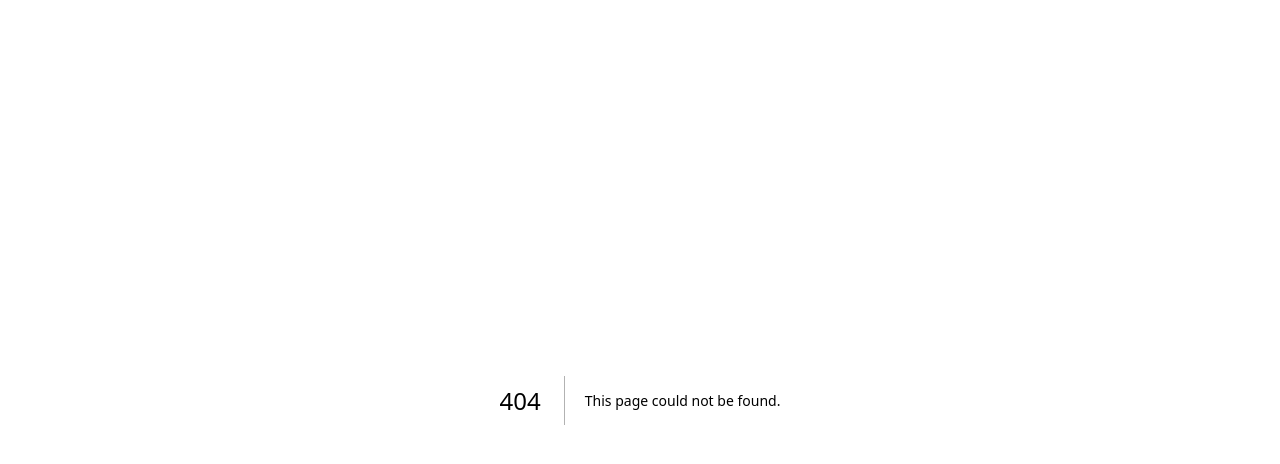
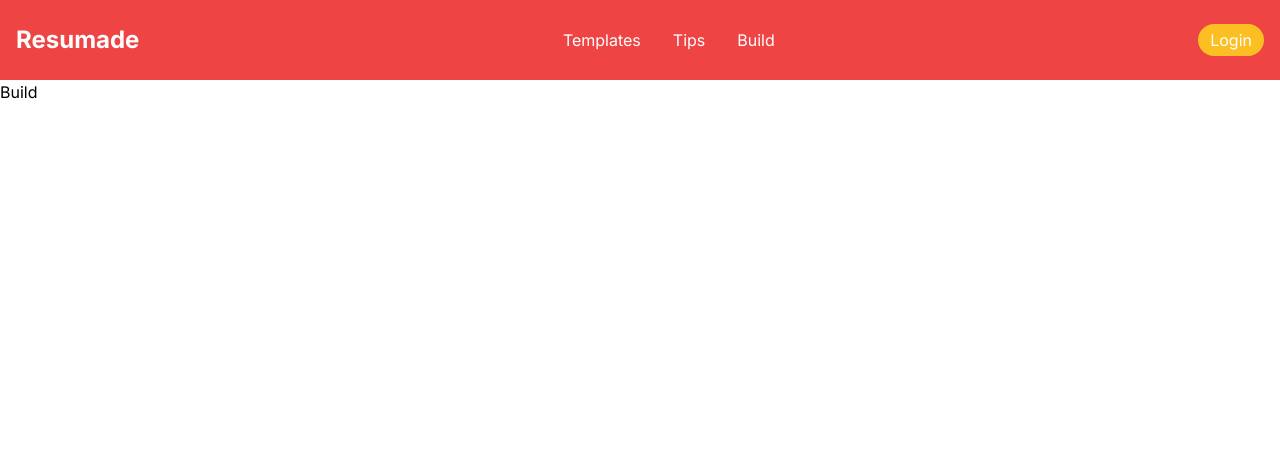
Before and after one commit to Josejguz/resume-generator, a Next.js app: page /build in a window 1280 px wide. Before the commit this address had no page. Shown: the top 464 px of the page. Built offline with nearby package versions, Linux system fonts and the light colour scheme.

Commit message:
Create Routes

```diff
--- /dev/null
+++ b/src/app/build/page.tsx
@@ -0,0 +1,10 @@
+import Navbar from "@/components/Navbar"
+
+export default function Home() {
+    return (
+        <div>
+            <Navbar />
+            <h1>Build</h1>
+        </div>
+    )
+}
--- /dev/null
+++ b/src/app/login/page.tsx
@@ -0,0 +1,7 @@
+export default function Home() {
+    return (
+        <div>
+            <h1>Login</h1>
+        </div>
+    )
+}
--- /dev/null
+++ b/src/app/profile/page.tsx
@@ -0,0 +1,10 @@
+import Navbar from "@/components/Navbar";
+
+export default function Home() {
+    return (
+        <div>
+            <Navbar />
+            <h1>Profile</h1>
+        </div>
+    )
+}
--- /dev/null
+++ b/src/app/signup/page.tsx
@@ -0,0 +1,7 @@
+export default function Home() {
+    return (
+        <div>
+            <h1>Signup</h1>
+        </div>
+    )
+}
--- /dev/null
+++ b/src/app/templates/page.tsx
@@ -0,0 +1,10 @@
+import Navbar from "@/components/Navbar";
+
+export default function Home() {
+    return (
+        <div>
+            <Navbar />
+            <h1>Templates</h1>
+        </div>
+    )
+}
--- /dev/null
+++ b/src/app/tips/page.tsx
@@ -0,0 +1,10 @@
+import Navbar from "@/components/Navbar";
+
+export default function Home() {
+    return (
+        <div>
+            <Navbar />
+            <h1>Tips</h1>
+        </div>
+    )
+}
--- a/src/components/Navbar.tsx
+++ b/src/components/Navbar.tsx
@@ -8,13 +8,13 @@ export default function Navbar() {
                 <a href='/'><h1 className='text-2xl font-bold text-white'>Resumade</h1></a>
                 <ul className='flex space-x-8 p-4'>
                     <li>
-                        <a href='#' className='text-white'>Templates</a>
+                        <a href='./templates' className='text-white'>Templates</a>
                     </li>
                     <li>
-                        <a href='#' className='text-white'>Tips</a>
+                        <a href='./tips' className='text-white'>Tips</a>
                     </li>
                     <li>
-                        <a href='#' className='text-white'>Build</a>
+                        <a href='./build' className='text-white'>Build</a>
                     </li>
                 </ul>
                 <a href='#' className='bg-amber-400 px-3 py-1 rounded-2xl'><h3 className='text-white'>Login</h3></a>
```
